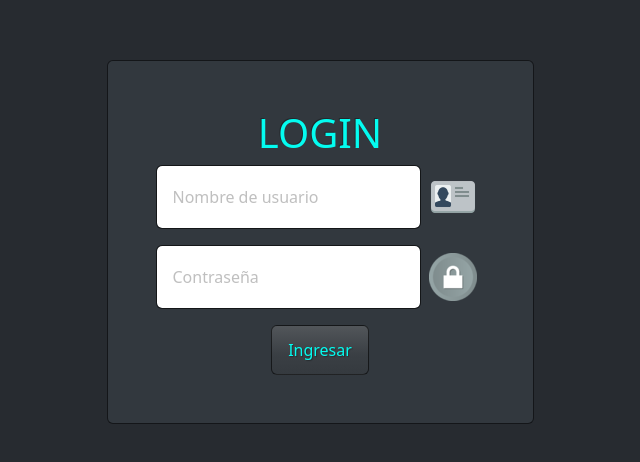
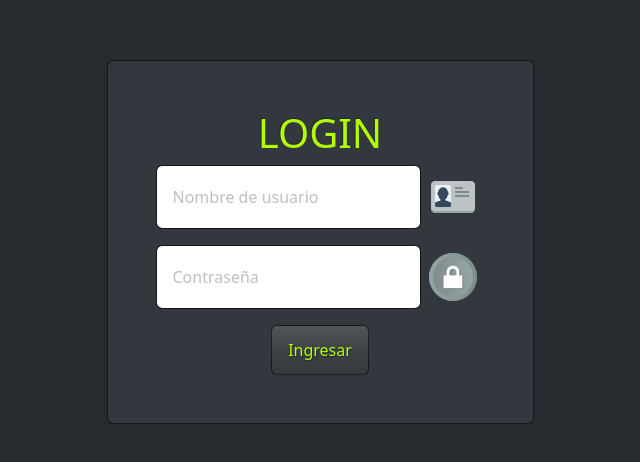
Before and after one commit to fr3dyr0j4s/apiloginjwt, a website: page public/index.html in a window 1280 px wide. Shown: the part 158-620 px from the top of the page, without its empty margins (320-960 px from the left). Drawn offline with Linux system fonts and the light colour scheme.

Commit message:
octavo commit

```diff
--- a/public/css/styles.css
+++ b/public/css/styles.css
@@ -1,5 +1,5 @@
 .textol{
-    color: rgb(4, 252, 240);
+    color: rgb(178, 252, 4);
 }
 
 .margincajas{
```
